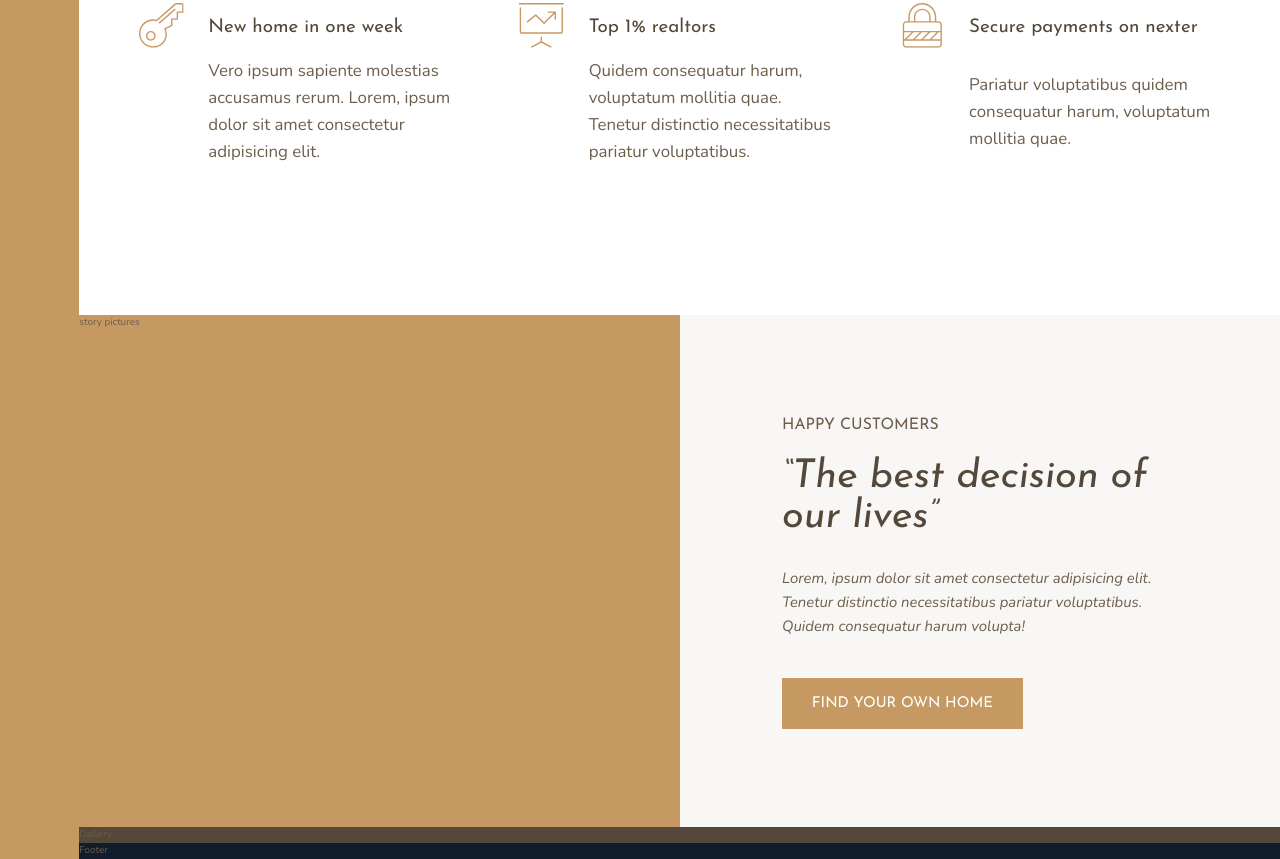
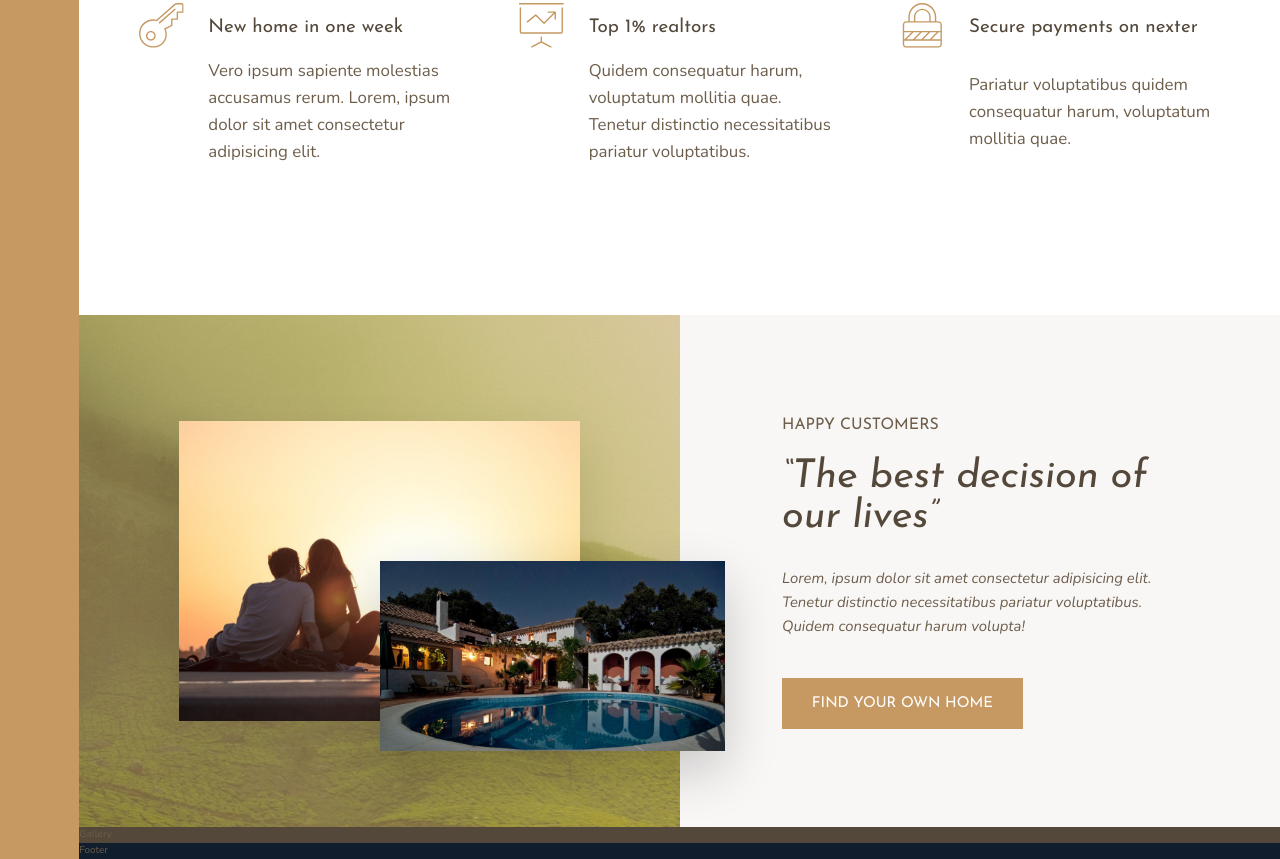
Before and after one commit to fatema-khalaf/Nexter, a website: page index.html in a window 1280 px wide. Shown: the part 988-1847 px from the top of the page. Drawn offline with nearby package versions, Linux system fonts and the light colour scheme.

Commit message:
Video-111 story images

```diff
--- a/index.html
+++ b/index.html
@@ -80,7 +80,14 @@
         </p>
       </div>
     </section>
-    <div class="story__pictures">story pictures</div>
+    <div class="story__pictures">
+      <img
+        src="img/story-1.jpeg"
+        alt="couple With new house"
+        class="story__img--1"
+      />
+      <img src="img/story-2.jpeg" alt="New house" class="story__img--2" />
+    </div>
     <div class="story__content">
       <h3 class="heading-3 mb-sm">Happy customers</h3>
       <h2 class="heading-2 heading-2--dark mb-md">
--- a/sass/_story.scss
+++ b/sass/_story.scss
@@ -2,6 +2,31 @@
   &__pictures {
     background-color: $color-primary;
     grid-column: full-start/col-end 4;
+    background-image: linear-gradient(
+        rgba($color-primary, 0.5),
+        rgba($color-primary, 0.5)
+      ),
+      url(../img/back.jpg);
+
+    display: grid;
+    grid-template-rows: repeat(6, 1fr);
+    grid-template-columns: repeat(6, 1fr);
+
+    //to make the img in the center of the gride
+    align-items: center;
+  }
+  &__img--1 {
+    width: 100%;
+    grid-row: 2/6;
+    grid-column: 2/6;
+    box-shadow: 0 2rem 5rem rgba(#000, 0.1);
+  }
+  &__img--2 {
+    width: 115%;
+    grid-row: 4/6;
+    grid-column: 4/7;
+    z-index: 20;
+    box-shadow: 0 2rem 5rem rgba(#000, 0.2);
   }
   &__content {
     background-color: $color-grey-light-1;
```
Also changed, not shown: css/style.css.
